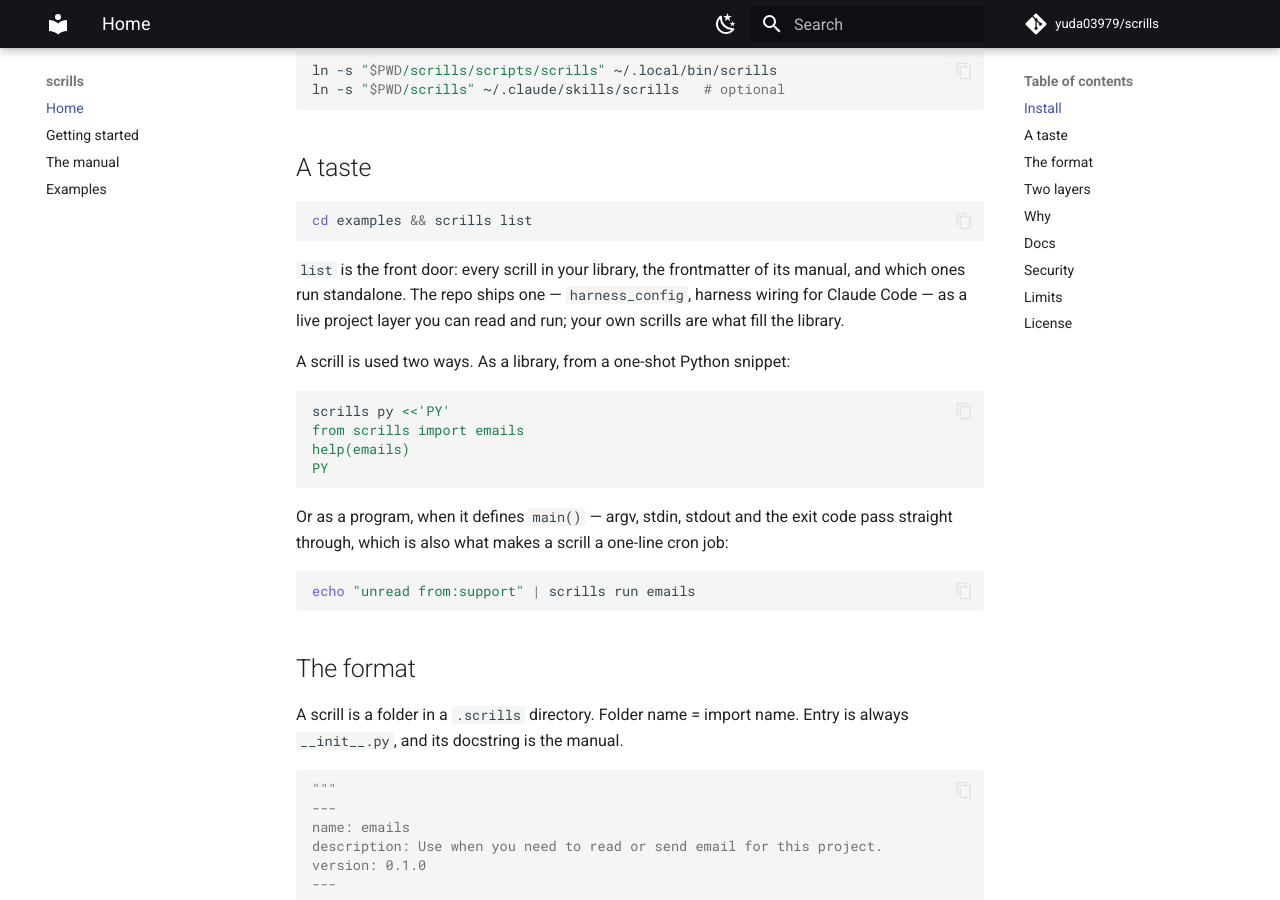
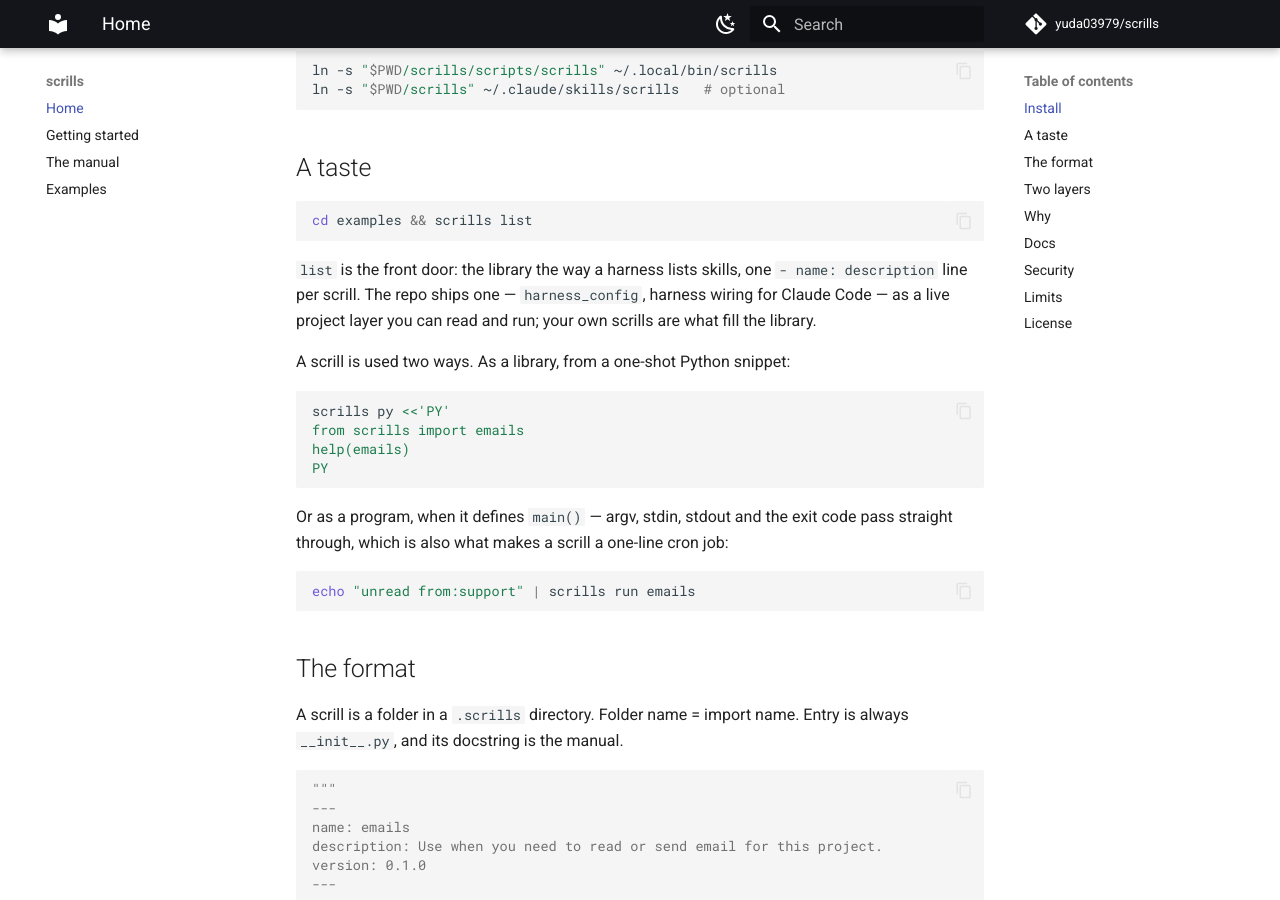
Before and after one commit to yuda03979/scrills, an MkDocs documentation site: the page built from docs/index.md, in a window 1280 px wide and 900 px high, scrolled down 896 px. Built offline with MkDocs 1.6.1 and Material for MkDocs 9.7.7, drawn with Linux system fonts in a browser that asks for light colours; comment, search, counter and statistics services are not loaded.

Commit message:
scrills 0.2.11 - the listing exactly as skills: one "- name: description" line per scrill
list now prints entries the way a harness lists skills - name and
description, nothing else - so the hook-injected listing reads with
the reflex agents already have for skills. The frontmatter block, the
layer tag and the (runs standalone: ...) marker leave the output;
notices, shadow pair lines and stray lines stay raised beneath the
entries. The conservative listing marker (declares_main/runnable) is
deleted with its display - the boot's callable(module.main) was always
the authoritative gate. A program scrill now carries its run line in
the description, all the listing shows: harness_config 0.1.2 does, and
SKILL.md states the convention. getting-started's example install line
becomes copy-only. Suite stays 94 passed - 13 format tests rewritten
red-first, the class-main marker test leaves with its subject, a
fallback-rendering test arrives.

Co-Authored-By: Claude Fable 5 <noreply@anthropic.com>
Claude-Session: https://claude.ai/code/session_01TuJJmdqvqSrpqusNQP5MZ9

````diff
--- a/README.md
+++ b/README.md
@@ -49,8 +49,8 @@ ln -s "$PWD/scrills" ~/.claude/skills/scrills   # optional
 cd examples && scrills list
 ```
 
-`list` is the front door: every scrill in your library, the frontmatter of its manual, and which
-ones run standalone. The repo ships one — `harness_config`, harness wiring for Claude Code — as a
+`list` is the front door: the library the way a harness lists skills, one `- name: description`
+line per scrill. The repo ships one — `harness_config`, harness wiring for Claude Code — as a
 live project layer you can read and run; your own scrills are what fill the library.
 
 A scrill is used two ways. As a library, from a one-shot Python snippet:
````
Also changed, not shown: docs/getting-started.md (+3 -3 lines), scrills/SKILL.md (+3 -3 lines), 4 other files.
